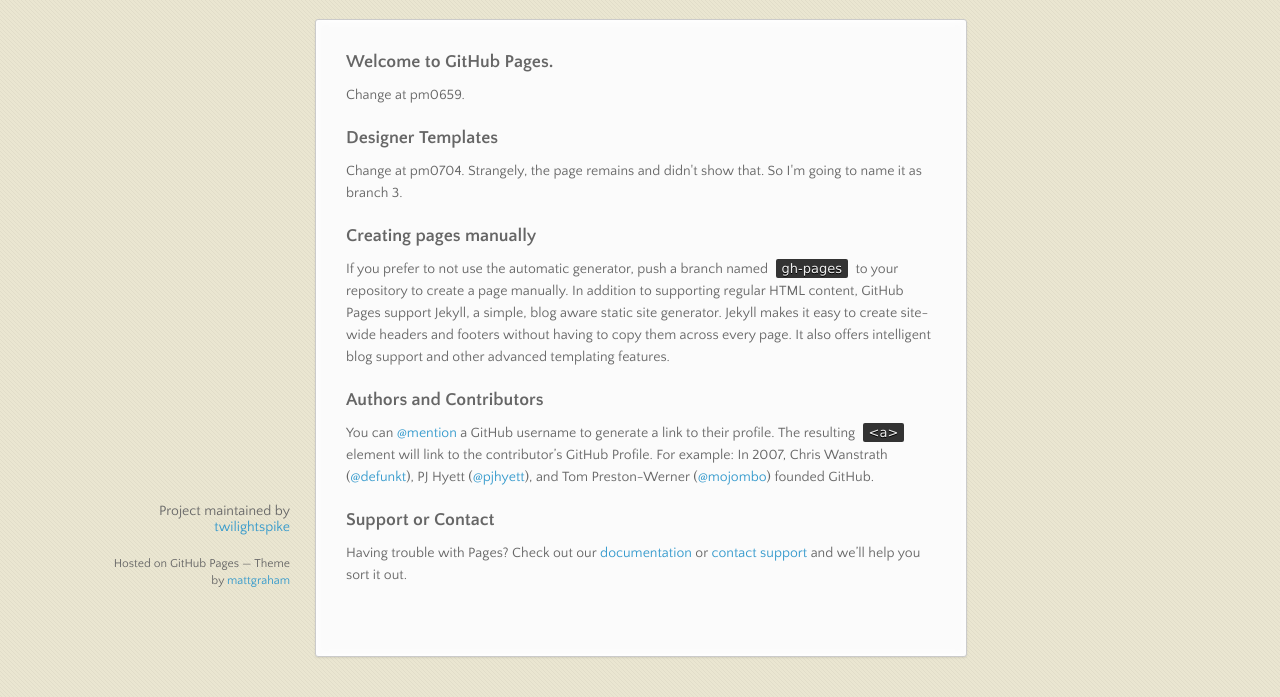
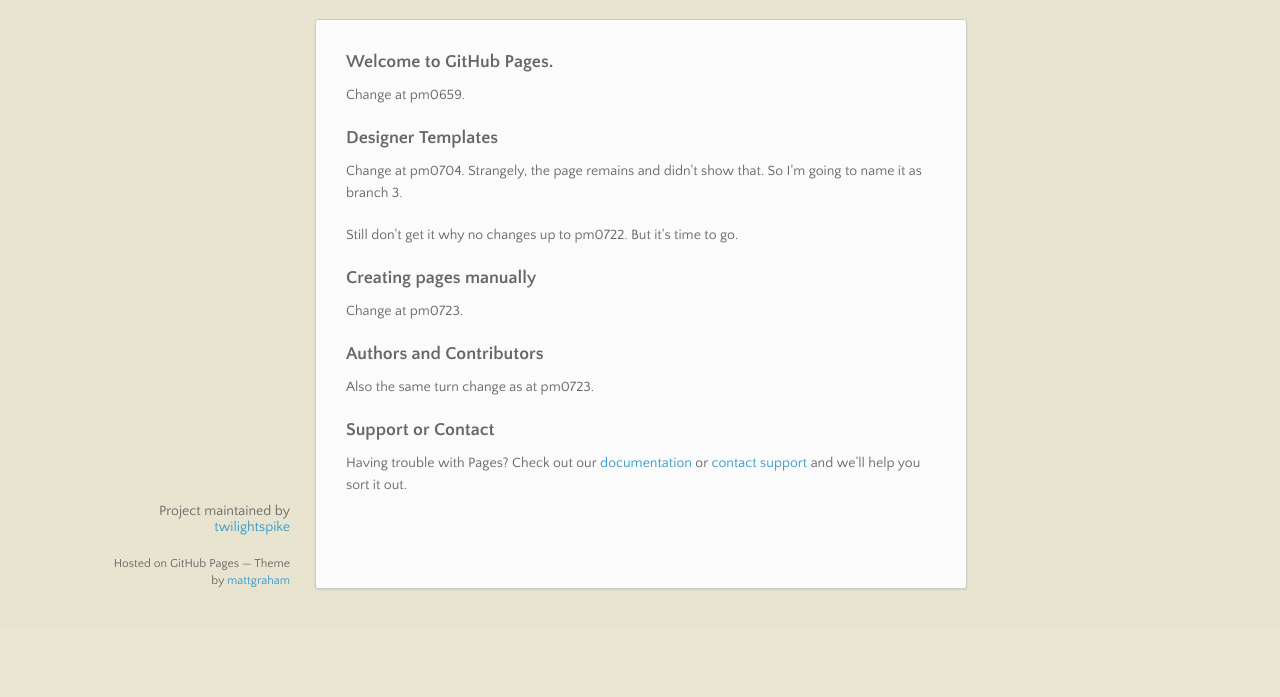
Before and after one commit to twilightspike/jocular-spork, a plain HTML site: page index.html in a window 1280 px wide. Shown: the part 171-868 px from the top of the page. After the commit the page ends 800 px from the top, so only its background shows below. Drawn offline with nearby package versions, Linux system fonts and the light colour scheme.

Commit message:
Update index.html

```diff
--- a/index.html
+++ b/index.html
@@ -45,16 +45,17 @@
 <a id="designer-templates" class="anchor" href="#designer-templates" aria-hidden="true"><span class="octicon octicon-link"></span></a>Designer Templates</h3>
 
 <p>Change at pm0704. Strangely, the page remains and didn't show that. So I'm going to name it as branch 3.</p>
+<p>Still don't get it why no changes up to pm0722. But it's time to go.</p>
 
 <h3>
 <a id="creating-pages-manually" class="anchor" href="#creating-pages-manually" aria-hidden="true"><span class="octicon octicon-link"></span></a>Creating pages manually</h3>
 
-<p>If you prefer to not use the automatic generator, push a branch named <code>gh-pages</code> to your repository to create a page manually. In addition to supporting regular HTML content, GitHub Pages support Jekyll, a simple, blog aware static site generator. Jekyll makes it easy to create site-wide headers and footers without having to copy them across every page. It also offers intelligent blog support and other advanced templating features.</p>
+<p>Change at pm0723.</p>
 
 <h3>
 <a id="authors-and-contributors" class="anchor" href="#authors-and-contributors" aria-hidden="true"><span class="octicon octicon-link"></span></a>Authors and Contributors</h3>
 
-<p>You can <a href="https://github.com/blog/821" class="user-mention">@mention</a> a GitHub username to generate a link to their profile. The resulting <code>&lt;a&gt;</code> element will link to the contributor’s GitHub Profile. For example: In 2007, Chris Wanstrath (<a href="https://github.com/defunkt" class="user-mention">@defunkt</a>), PJ Hyett (<a href="https://github.com/pjhyett" class="user-mention">@pjhyett</a>), and Tom Preston-Werner (<a href="https://github.com/mojombo" class="user-mention">@mojombo</a>) founded GitHub.</p>
+<p>Also the same turn change as at pm0723.</p>
 
 <h3>
 <a id="support-or-contact" class="anchor" href="#support-or-contact" aria-hidden="true"><span class="octicon octicon-link"></span></a>Support or Contact</h3>
```
